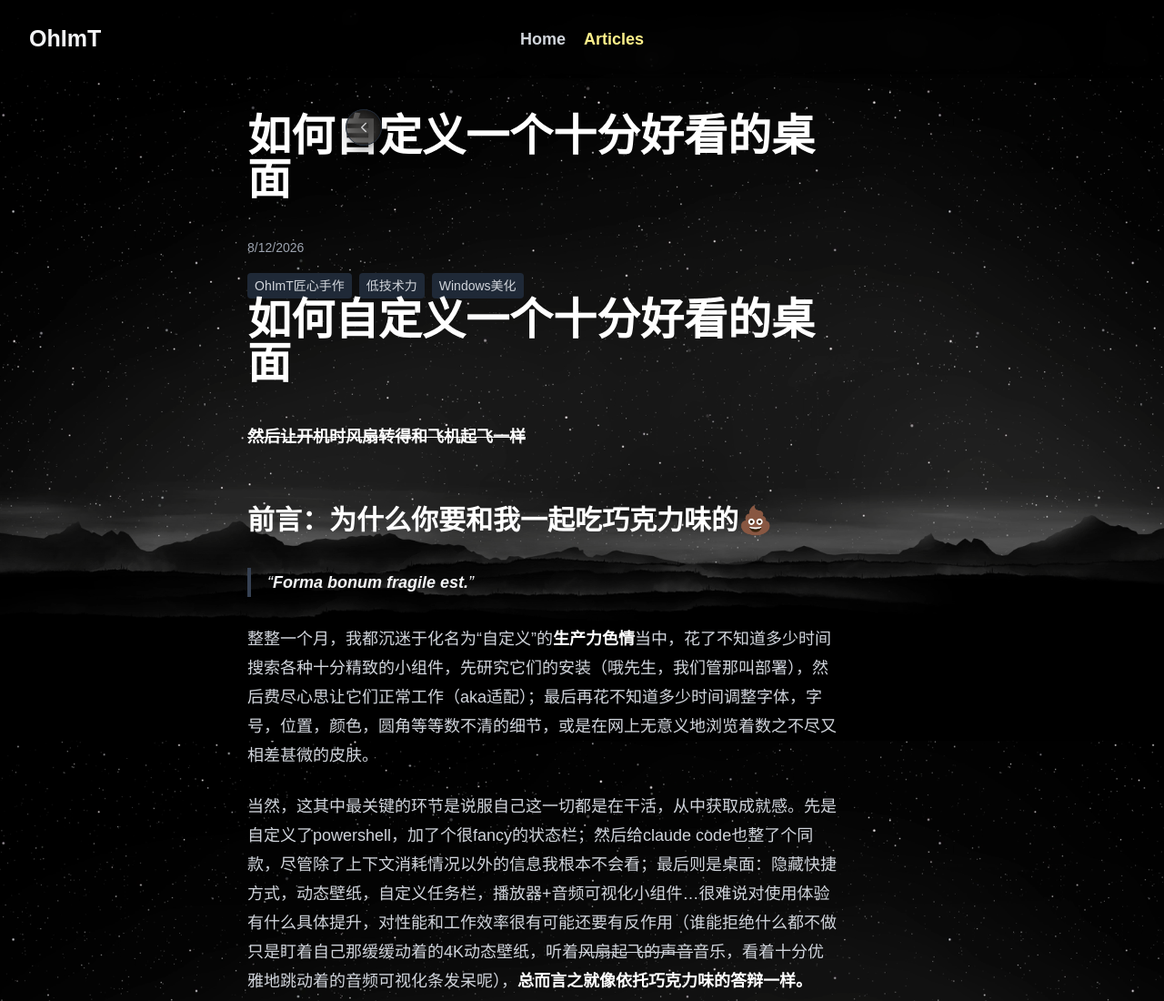
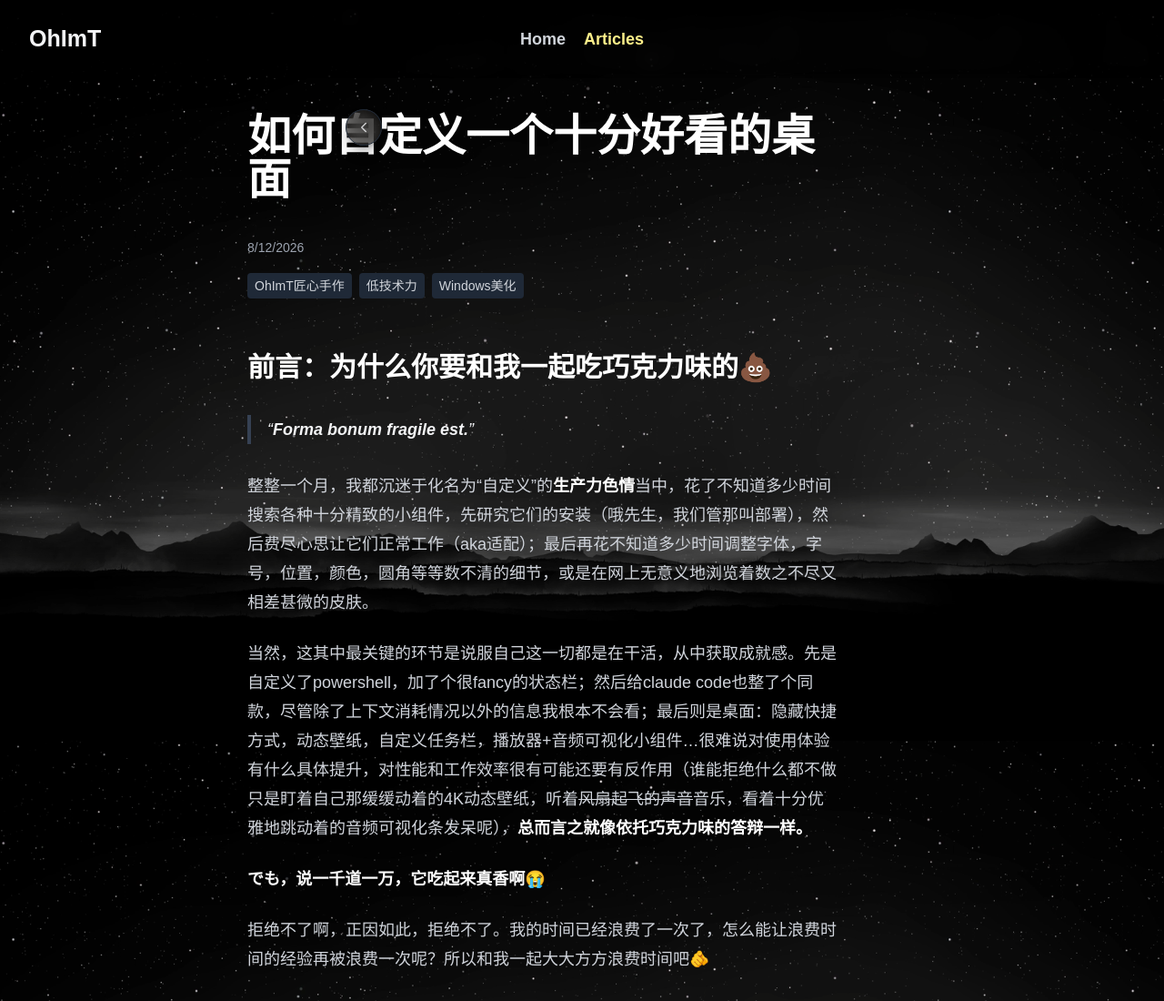
Before and after one commit to TangentCN/OhImTBlog, an Astro site: page /blog/desktop in a window 1280 px wide. Shown: the top 1100 px of the page at 91% size. Built offline with nearby package versions, Linux system fonts and the light colour scheme; Astro itself is replaced by a stand-in of ours.

Commit message:
文章 desktop：去掉正文重复标题

```diff
--- a/src/content/blog/desktop.md
+++ b/src/content/blog/desktop.md
@@ -4,10 +4,6 @@ description: "然后让开机时风扇转得和飞机起飞一样"
 pubDate: 2026-08-12
 tags: ["OhImT匠心手作", "低技术力", "Windows美化"]
 ---
-
-# 如何自定义一个十分好看的桌面
-
-**~~然后让开机时风扇转得和飞机起飞一样~~**
 
 ## 前言：为什么你要和我一起吃巧克力味的💩
 >***Forma bonum fragile est.***
```
